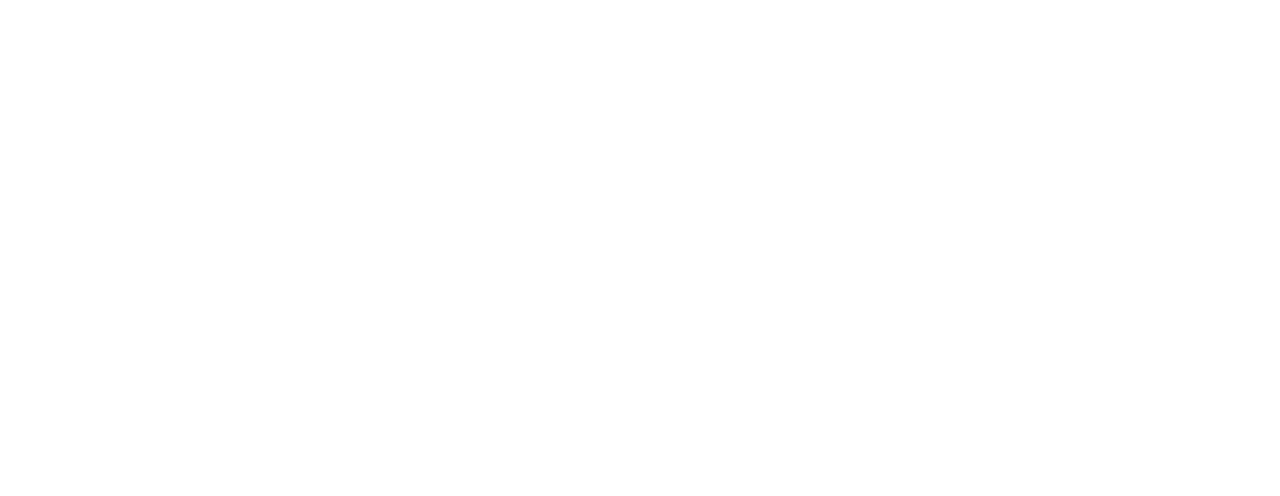
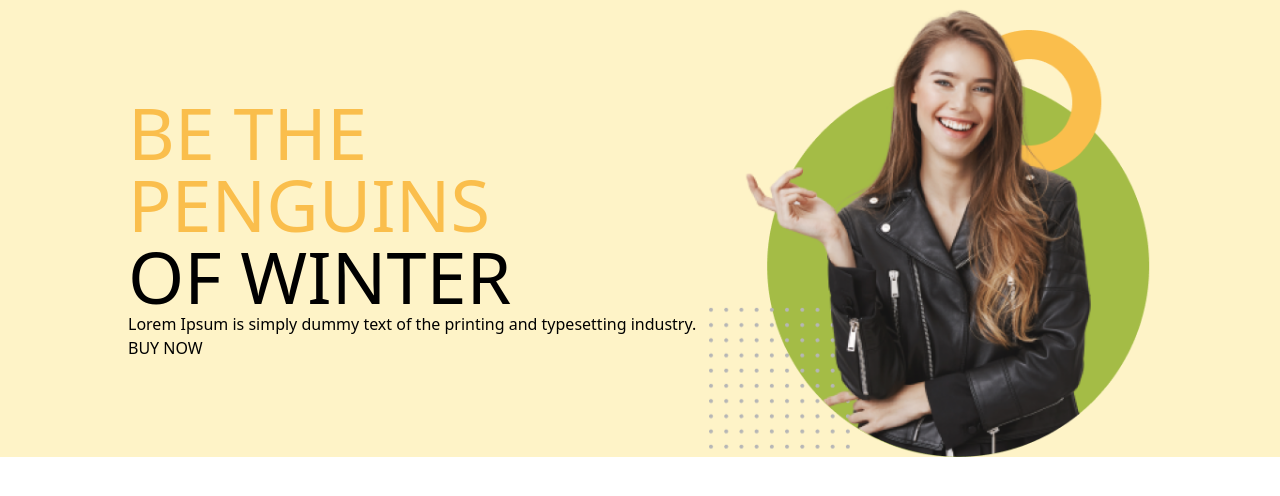
Before and after one commit to nizamuddin-git-repo/penguin-fashion-with-tailwind, a plain HTML site: page index.html in a window 1280 px wide. Drawn offline with nearby package versions, Linux system fonts and the light colour scheme.

Commit message:
add banner section

```diff
--- a/index.html
+++ b/index.html
@@ -1,11 +1,40 @@
 <!DOCTYPE html>
 <html lang="en">
+
 <head>
     <meta charset="UTF-8">
     <meta name="viewport" content="width=device-width, initial-scale=1.0">
     <title>Penguin Fashion</title>
+    <script src="https://cdn.tailwindcss.com"></script>
 </head>
+
 <body>
+    <header class="bg-amber-100 px-32 ">
+        <!-- navbar section -->
+        <nav>
 
+        </nav>
+        <!-- banner section -->
+            <div class="flex items-center">
+                <div>
+                    <h1 class="text-7xl font-normal uppercase"> <span class="text-[#FABE4C]">Be the Penguins <br>
+                    </span>
+                        of Winter</h1>
+                        <p>Lorem Ipsum is simply dummy text of the printing
+                            and typesetting industry.</p>
+                         <button>BUY NOW</button>
+                </div>
+                <div>
+                    <img src="images/model.png" alt="">
+                </div>
+            </div>
+    </header>
+    <main>
+
+    </main>
+    <footer>
+
+    </footer>
 </body>
+
 </html>
--- /dev/null
+++ b/tailwind.config.js
@@ -0,0 +1,8 @@
+/** @type {import('tailwindcss').Config} */
+module.exports = {
+    content: ["./src/**/*.{html,js}"],
+    theme: {
+      extend: {},
+    },
+    plugins: [],
+  }
```
